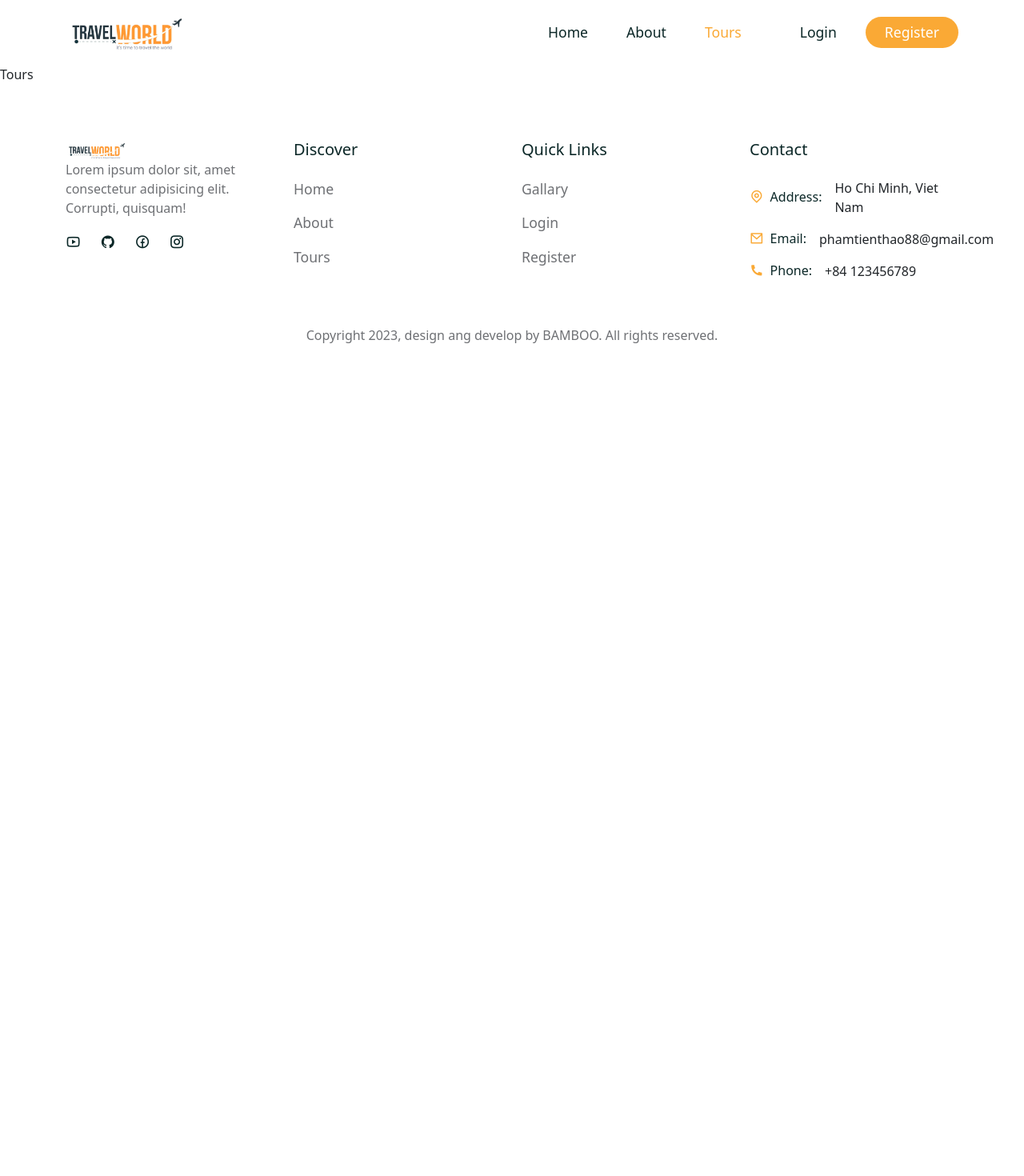
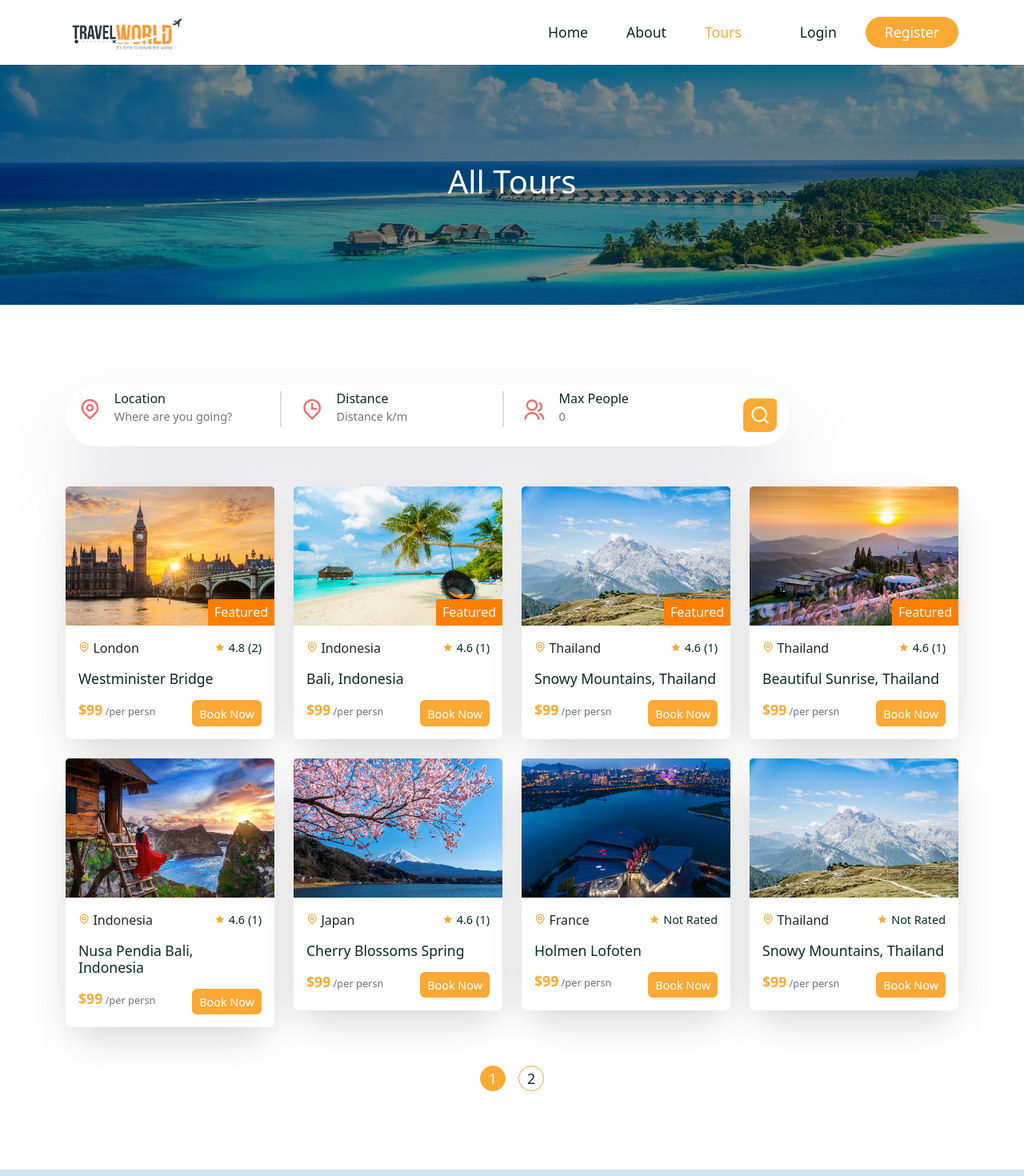
Before and after one commit to PhamTienThao/MernStack-Tour-Management, a React (Create React App) app in the folder frontend/: page /tours in a window 1280 px wide. Shown: the top 1470 px of the page at 80% size. Before the commit the page ends 800 px from the top, so only its background shows below. Built offline with nearby package versions, Linux system fonts and the light colour scheme; a web font is replaced by a local one.

Commit message:
Tour List Page, Tour Details, handle submit review

```diff
--- a/frontend/src/pages/TourDetails.jsx
+++ b/frontend/src/pages/TourDetails.jsx
@@ -1,7 +1,126 @@
-import React from "react";
+import React, {useRef, useState} from "react";
+
+import "../styles/tour-details.css";
+import {Container, Row, Col, ListGroup, Form} from "reactstrap";
+import {useParams} from "react-router-dom";
+import tourData from "../assets/data/tours";
+import calculateAvgRating from "../utils/avgRating";
+import avatar from "../assets/images/avatar.jpg";
 
 const TourDetails = () => {
-  return <div>TourDetails</div>;
+  const {id} = useParams();
+
+  const reviewMsgRef = useRef("");
+  const [tourRating, setTourRating] = useState(null);
+
+  const tour = tourData.find((tour) => tour.id === id);
+  const {photo, title, desc, price, reviews, city, distance, address, maxGroupSize} = tour;
+  const {totalRating, avgRating} = calculateAvgRating(reviews);
+
+  //format date
+  const options = {day: "numeric", month: "long", year: "numeric"};
+
+  //submit request to the server
+  const submitHandler = (e) => {
+    e.preventDefault();
+    const reviewText = reviewMsgRef.current.value;
+    alert(`${reviewText}, ${tourRating}`);
+  };
+
+  return (
+    <>
+      <section>
+        <Container>
+          <Row>
+            <Col lg="8">
+              <div className="tour__content">
+                <img src={photo} alt="" />
+                <div className="tour__info">
+                  <h2>{title}</h2>
+                  <div className="d-flex align-items-center gap-5">
+                    <span className="tour__rating d-flex align-items-center gap-1">
+                      <i class="ri-star-s-fill" style={{color: "var(--secondary-color)"}}></i> {calculateAvgRating === 0 ? null : avgRating}
+                      {totalRating === 0 ? "Not Rated" : <span>({reviews.length})</span>}
+                    </span>
+                    <span>
+                      <i class="ri-map-pin-user-fill"></i> {address}
+                    </span>
+                  </div>
+                  <div className="tour__extra-details">
+                    <span>
+                      <i class="ri-map-pin-2-line"></i>
+                      {city}
+                    </span>
+                    <span>
+                      <i class="ri-money-dollar-circle-line"></i>${price} /per person
+                    </span>
+                    <span>
+                      <i class="ri-map-pin-time-line"></i> {distance} k/m
+                    </span>
+                    <span>
+                      <i class="ri-group-line"></i>
+                      {maxGroupSize} people
+                    </span>
+                  </div>
+                  <h5>Description</h5>
+                  <p>{desc}</p>
+                </div>
+                {/*====================== Tour Reviews Section Start ======================*/}
+                <div className="tour__reviews mt-4">
+                  <h4>Reviews ({reviews?.length} reviews)</h4>
+                  <Form onSubmit={submitHandler}>
+                    <div className="d-flex align-items-center gap-3 mb-4 rating__group">
+                      <span onClick={() => setTourRating(1)}>
+                        1 <i class="ri-star-s-fill"></i>
+                      </span>
+                      <span onClick={() => setTourRating(2)}>
+                        2 <i class="ri-star-s-fill"></i>
+                      </span>
+                      <span onClick={() => setTourRating(3)}>
+                        3 <i class="ri-star-s-fill"></i>
+                      </span>
+                      <span onClick={() => setTourRating(4)}>
+                        4 <i class="ri-star-s-fill"></i>
+                      </span>
+                      <span onClick={() => setTourRating(5)}>
+                        5 <i class="ri-star-s-fill"></i>
+                      </span>
+                    </div>
+                    <div className="review__input">
+                      <input type="text" ref={reviewMsgRef} placeholder="Share your thoughts" required />
+                      <button className="btn primary__btn text-white" type="submit">
+                        Submit
+                      </button>
+                    </div>
+                  </Form>
+                  <ListGroup className="user__reviews">
+                    {reviews?.map((review) => (
+                      <div className="review__item">
+                        <img src={avatar} alt="" />
+                        <div className="w-100">
+                          <div className="d-flex align-items-center justify-content-between">
+                            <div>
+                              <h5>BamBoo</h5>
+                              <p>{new Date("02-18-2023").toLocaleDateString("en-US", options)}</p>
+                            </div>
+                            <span className="d-flex align-items-center">
+                              5 <i class="ri-star-s-fill"></i>
+                            </span>
+                          </div>
+                          <h6>Amazing tour</h6>
+                        </div>
+                      </div>
+                    ))}
+                  </ListGroup>
+                </div>
+                {/*====================== Tour Reviews Section End ======================*/}
+              </div>
+            </Col>
+          </Row>
+        </Container>
+      </section>
+    </>
+  );
 };
 
 export default TourDetails;
--- a/frontend/src/pages/Tours.jsx
+++ b/frontend/src/pages/Tours.jsx
@@ -1,7 +1,57 @@
-import React from "react";
+import React, {useState, useEffect} from "react";
+import {Container, Row, Col} from "reactstrap";
+import CommonSection from "../shared/CommonSection";
+
+import "../styles/tour.css";
+import SearchBar from "./../shared/SearchBar";
+import TourCard from "./../shared/TourCard";
+import Newsletter from "./../shared/Newsletter";
+import tourData from "../assets/data/tours";
 
 const Tours = () => {
-  return <div>Tours</div>;
+  const [pageCount, setPageCount] = useState(0);
+  const [page, setPage] = useState(0);
+
+  useEffect(() => {
+    const pages = Math.ceil(5 / 4);
+    setPageCount(pages);
+  }, [page]);
+
+  return (
+    <>
+      <CommonSection title={"All Tours"} />
+      <section>
+        <Container>
+          <Row>
+            <Col>
+              <SearchBar />
+            </Col>
+          </Row>
+        </Container>
+      </section>
+      <section className="pt-0">
+        <Container>
+          <Row>
+            {tourData?.map((tour) => (
+              <Col lg="3" className="mb-4" key={tour.id}>
+                <TourCard tour={tour} />
+              </Col>
+            ))}
+            <Col lg="12">
+              <div className="pagination d-flex align-items-center justify-content-center mt-4 gap-3">
+                {[...Array(pageCount).keys()].map((number) => (
+                  <span key={number} onClick={() => setPage(number)} className={page === number ? "active__page" : ""}>
+                    {number + 1}
+                  </span>
+                ))}
+              </div>
+            </Col>
+          </Row>
+        </Container>
+      </section>
+      <Newsletter />
+    </>
+  );
 };
 
 export default Tours;
--- /dev/null
+++ b/frontend/src/shared/CommonSection.jsx
@@ -0,0 +1,20 @@
+import React from "react";
+import "./common-section.css";
+
+import {Container, Row, Col} from "reactstrap";
+
+const CommonSection = ({title}) => {
+  return (
+    <section className="common__section">
+      <Container>
+        <Row>
+          <Col lg="12">
+            <h1>{title}</h1>
+          </Col>
+        </Row>
+      </Container>
+    </section>
+  );
+};
+
+export default CommonSection;
--- a/frontend/src/shared/TourCard.jsx
+++ b/frontend/src/shared/TourCard.jsx
@@ -24,12 +24,12 @@
               <i class="ri-map-pin-line"></i> {city}
             </span>
             <span className="tour__rating d-flex align-items-center gap-1">
-              <i class="ri-map-pin-line"></i> {avgRating === 0 ? null : avgRating}
+              <i class="ri-star-s-fill"></i> {avgRating === 0 ? null : avgRating}
               {totalRating === 0 ? "Not Rated" : <span>({reviews.length})</span>}
             </span>
           </div>
           <h5 className="tour__title">
-            <Link to={"/tours/${id}"}>{title}</Link>
+            <Link to={`/tours/${id}`}>{title}</Link>
           </h5>
           <div className="card__bottom d-flex align-items-center justify-content-between mt-3">
             <h5>
@@ -37,7 +37,7 @@
               <span> /per persn</span>
             </h5>
             <button className="btn booking__btn">
-              <Link to={"/tours/${id}"}>Book Now</Link>
+              <Link to={`/tours/${id}`}>Book Now</Link>
             </button>
           </div>
         </CardBody>
--- /dev/null
+++ b/frontend/src/shared/common-section.css
@@ -0,0 +1,14 @@
+.common__section {
+  background: linear-gradient(rgba(0, 0, 0, 0.45), rgba(0, 0, 0, 0.45)), url("../assets/images/tour.jpg") no-repeat center center;
+  background-size: cover;
+  height: 300px;
+  display: flex;
+  align-items: center;
+  justify-content: center;
+  text-align: center;
+}
+
+.common__section h1 {
+  font-size: 2.5rem;
+  color: #fff;
+}
--- /dev/null
+++ b/frontend/src/styles/tour-details.css
@@ -0,0 +1,122 @@
+.tour__content img {
+  width: 100%;
+  border-radius: 0.5rem;
+  margin-bottom: 2.5rem;
+}
+
+.tour__info,
+.tour__reviews {
+  border-radius: 0.5rem;
+  border: 1px solid rgb(229, 231, 235);
+  padding: 2rem;
+}
+
+.tour__content h2 {
+  font-size: 1.5rem;
+}
+
+.tour__info span {
+  display: flex;
+  align-items: center;
+  column-gap: 0.5rem;
+  font-style: 1rem;
+  color: var(--text-color);
+}
+
+.tour__info span i {
+  color: var(--heading-color);
+  font-size: 1.1rem;
+}
+
+.tour__extra-details {
+  display: flex;
+  align-items: center;
+  column-gap: 2.7rem;
+  margin-top: 1rem;
+  margin-bottom: 2.5rem;
+}
+
+.tour__info h5 {
+  margin-bottom: 1rem;
+  font-size: 1.3rem;
+}
+
+.tour__info p {
+  line-height: 30px;
+  font-size: 1rem;
+  color: var(--text-color);
+}
+
+.rating__group span {
+  font-size: 1.1rem;
+  display: flex;
+  align-items: center;
+  color: var(--secondary-color);
+  cursor: pointer;
+}
+
+.tour__reviews h4 {
+  margin-bottom: 3rem;
+}
+
+.review__input {
+  display: flex;
+  align-items: center;
+  justify-content: space-between;
+  width: 100%;
+  padding: 0.7rem;
+  border-radius: 2rem;
+  border: 1px solid var(--secondary-color);
+}
+
+.review__input input {
+  width: 100%;
+  padding: 0.5rem 0;
+  border: none;
+}
+
+.review__input input:focus {
+  outline: none;
+}
+
+.review__item {
+  display: flex;
+  align-items: center;
+  column-gap: 1rem;
+  margin-bottom: 2rem;
+}
+
+.review__item img {
+  width: 3.5rem;
+  height: 3.5rem;
+  border: 50px;
+  object-fit: cover;
+}
+
+.user__reviews {
+  margin-top: 2.5rem;
+}
+
+.review__item h5 {
+  font-size: 1rem;
+  margin-bottom: 0;
+}
+
+.review__item p {
+  font-size: 0.9rem;
+  color: var(--text-color);
+}
+
+.review__item h6 {
+  font-size: 1.1rem;
+  color: var(--text-color);
+}
+
+.review__item span i {
+  font-size: 1.2rem;
+  color: var(--secondary-color);
+}
+
+.review__item span {
+  font-weight: 500;
+}
--- /dev/null
+++ b/frontend/src/styles/tour.css
@@ -0,0 +1,19 @@
+.pagination span {
+  width: 2rem;
+  height: 2rem;
+  padding: 5px;
+  border-radius: 50px;
+  display: flex;
+  align-items: center;
+  justify-content: center;
+  border: 1px solid var(--secondary-color);
+  color: var(--heading-color);
+  font-size: 1.1rem;
+  cursor: pointer;
+  font-weight: 500;
+}
+
+.active__page {
+  background: var(--secondary-color);
+  color: #fff !important;
+}
```
Also changed, not shown: frontend/src/assets/data/tours.js (+8 -0 lines).
